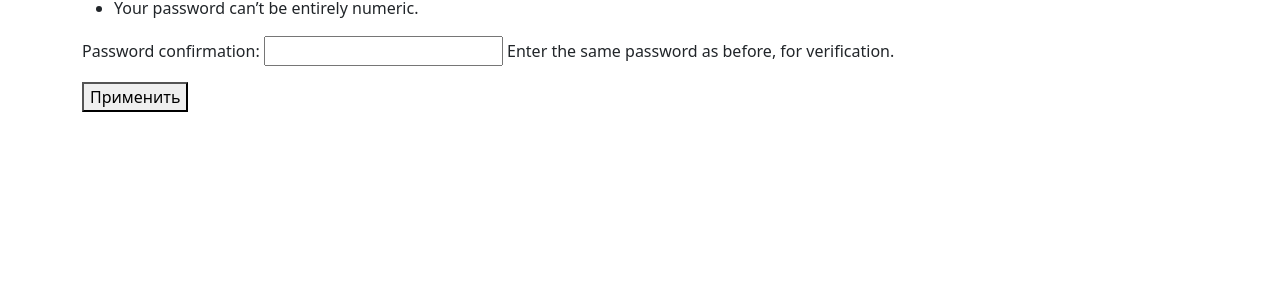
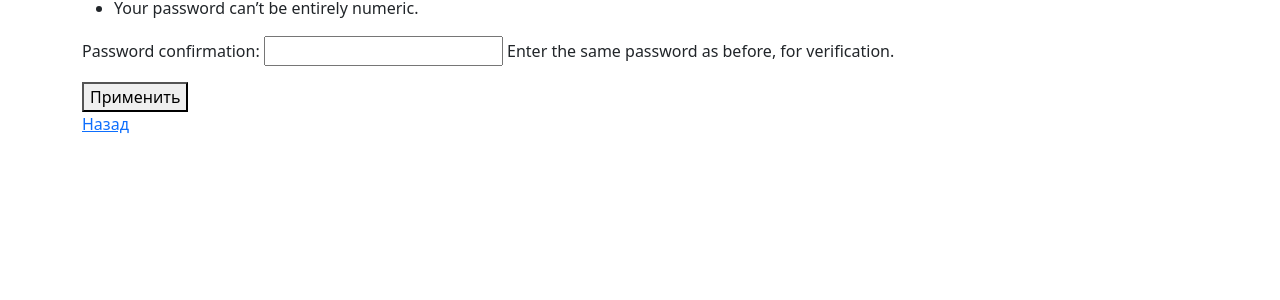
Before and after one commit to 3nk0d/Python_Basic_Course-Project, a Django app: template news_portal/web_interface/templates/web_interface/rss_links_form.html in a window 1280 px wide. Shown: the part 270-570 px from the top of the page. Run offline with Django 4.2, Linux system fonts and the light colour scheme; the template is opened without the code that fills it: values that come from a table or form of the project are taken from there, others are empty.

Commit message:
Add back link

```diff
--- a/news_portal/web_interface/templates/web_interface/rss_links_form.html
+++ b/news_portal/web_interface/templates/web_interface/rss_links_form.html
@@ -15,6 +15,7 @@
       {{ form.as_p }}
       <button type="submit">Применить</button>
     </form>
+    <a href="{% url 'sources' %}">Назад</a>
 {% endblock %}
 </body>
 </html>
```
